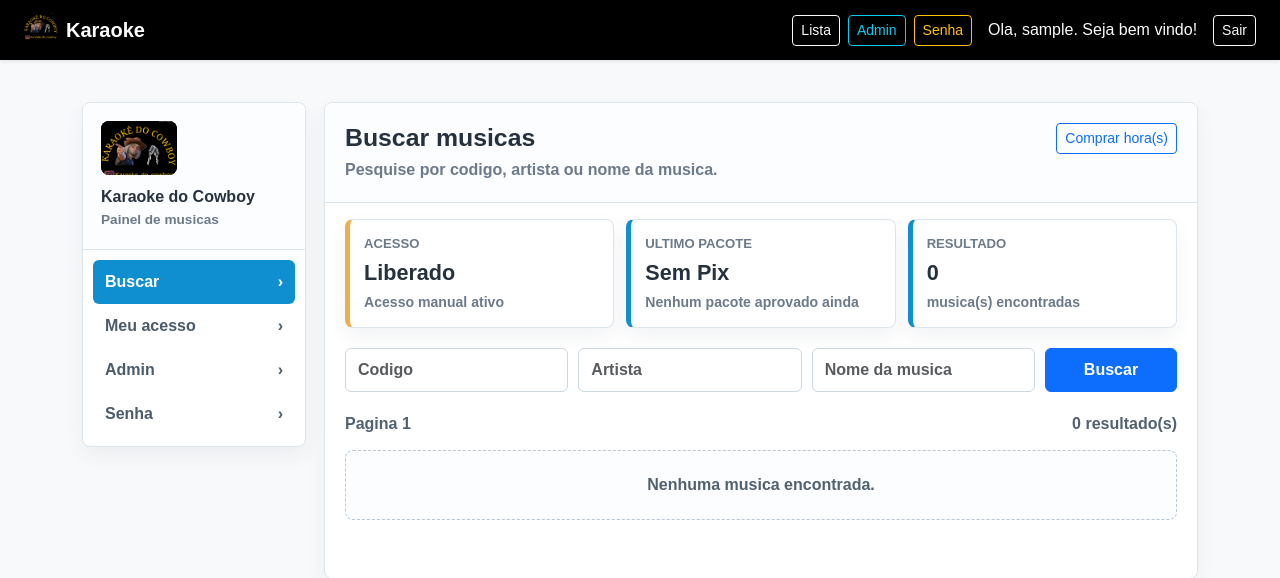
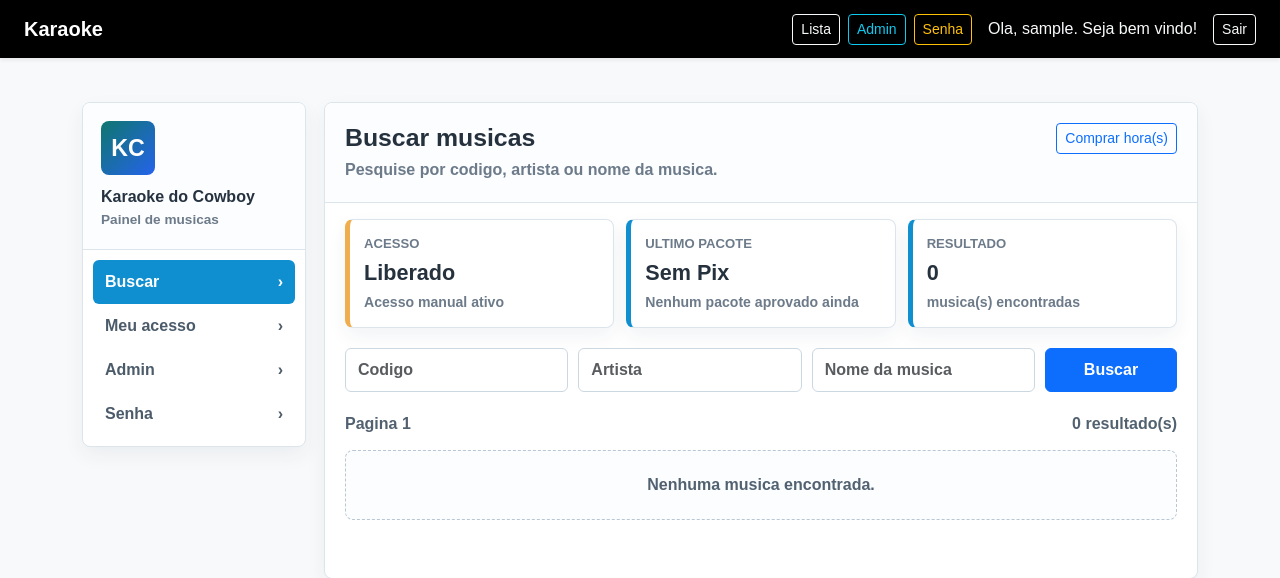
Before and after one commit to denilsonrgama/karaoke_frontend, a Django app: page /musicas/ in a window 1280 px wide. Shown: the top 578 px of the page. Run offline with Django 5.2, Linux system fonts and the light colour scheme; the visitor is signed in with stand-in values (Sample User, id 1); data that the repository does not hold is empty.

Commit message:
Revert "Use karaoke logo in refreshed layout"
This reverts commit d57e729a4265654f9e527bc57a957c025087d408.

```diff
--- a/musicas/templates/base.html
+++ b/musicas/templates/base.html
@@ -20,18 +20,7 @@
         }
 
         .app-navbar .navbar-brand {
-            display: inline-flex;
-            align-items: center;
-            gap: 8px;
             white-space: nowrap;
-        }
-
-        .app-navbar-logo {
-            width: 34px;
-            height: 34px;
-            border-radius: 6px;
-            object-fit: cover;
-            background: #000;
         }
 
         .app-nav-actions {
@@ -92,10 +81,7 @@
 
 {% if not hide_nav %}
 <nav class="navbar navbar-dark bg-black px-4 shadow-sm fixed-top app-navbar">
-    <a class="navbar-brand fw-bold" href="{% url 'home' %}">
-        <img src="{% static 'musicas/karaoke-logo.jpg' %}" alt="Karaoke do Cowboy" class="app-navbar-logo">
-        <span>Karaoke</span>
-    </a>
+    <a class="navbar-brand fw-bold" href="{% url 'home' %}">Karaoke</a>
 
     <div class="d-flex gap-2 align-items-center app-nav-actions">
         <a href="{% url 'lista_musicas' %}" class="btn btn-outline-light btn-sm">Lista</a>
--- a/musicas/templates/musicas/lista.html
+++ b/musicas/templates/musicas/lista.html
@@ -1,5 +1,4 @@
 {% extends "base.html" %}
-{% load static %}
 
 {% block title %}Buscar musicas - Karaoke do Cowboy{% endblock %}
 
@@ -45,18 +44,14 @@
     .brand-mark {
         display: grid;
         place-items: center;
-        width: 76px;
+        width: 54px;
         height: 54px;
         margin-bottom: 12px;
         border-radius: 8px;
-        background: #000;
-        overflow: hidden;
-    }
-
-    .brand-mark img {
-        width: 100%;
-        height: 100%;
-        object-fit: contain;
+        background: linear-gradient(135deg, #0f766e, #2563eb);
+        color: #fff;
+        font-size: 1.45rem;
+        font-weight: 900;
     }
 
     .brand-title {
@@ -320,8 +315,9 @@
 
         .brand-mark {
             margin-bottom: 0;
-            width: 64px;
+            width: 44px;
             height: 44px;
+            font-size: 1.15rem;
         }
 
         .side-nav {
@@ -367,9 +363,7 @@
 <div class="karaoke-dashboard">
     <aside class="side-panel">
         <div class="brand-block">
-            <div class="brand-mark">
-                <img src="{% static 'musicas/karaoke-logo.jpg' %}" alt="Karaoke do Cowboy">
-            </div>
+            <div class="brand-mark">KC</div>
             <div>
                 <h1 class="brand-title">Karaoke do Cowboy</h1>
                 <p class="brand-subtitle">Painel de musicas</p>
```
Also changed, not shown: accounts/templates/registration/login.html (+6 -14 lines), musicas/templates/musicas/details.html (+8 -14 lines), payments/templates/payments/payment_page.html (+8 -13 lines), musicas/static/musicas/karaoke-logo.jpg (deleted).
